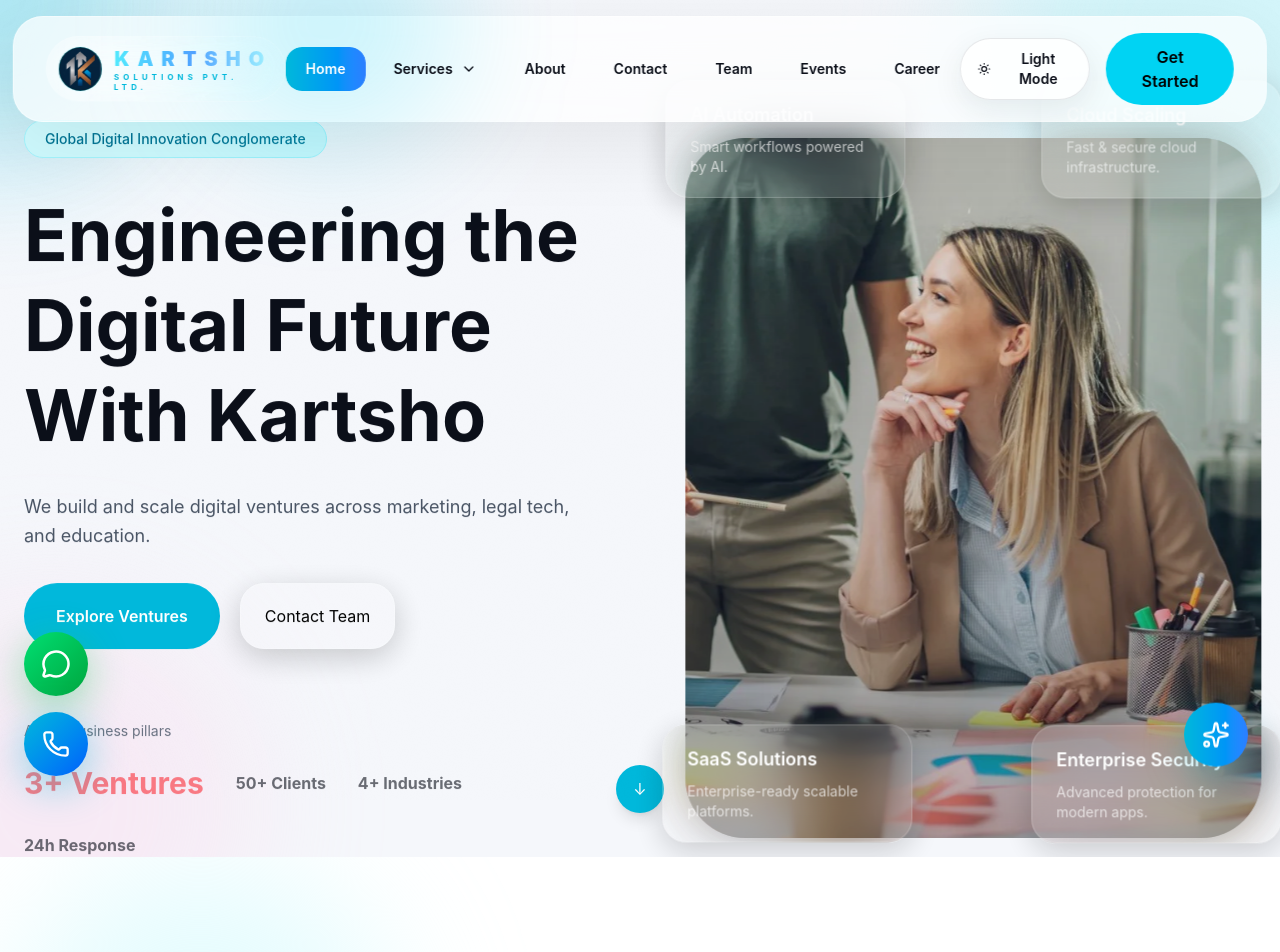
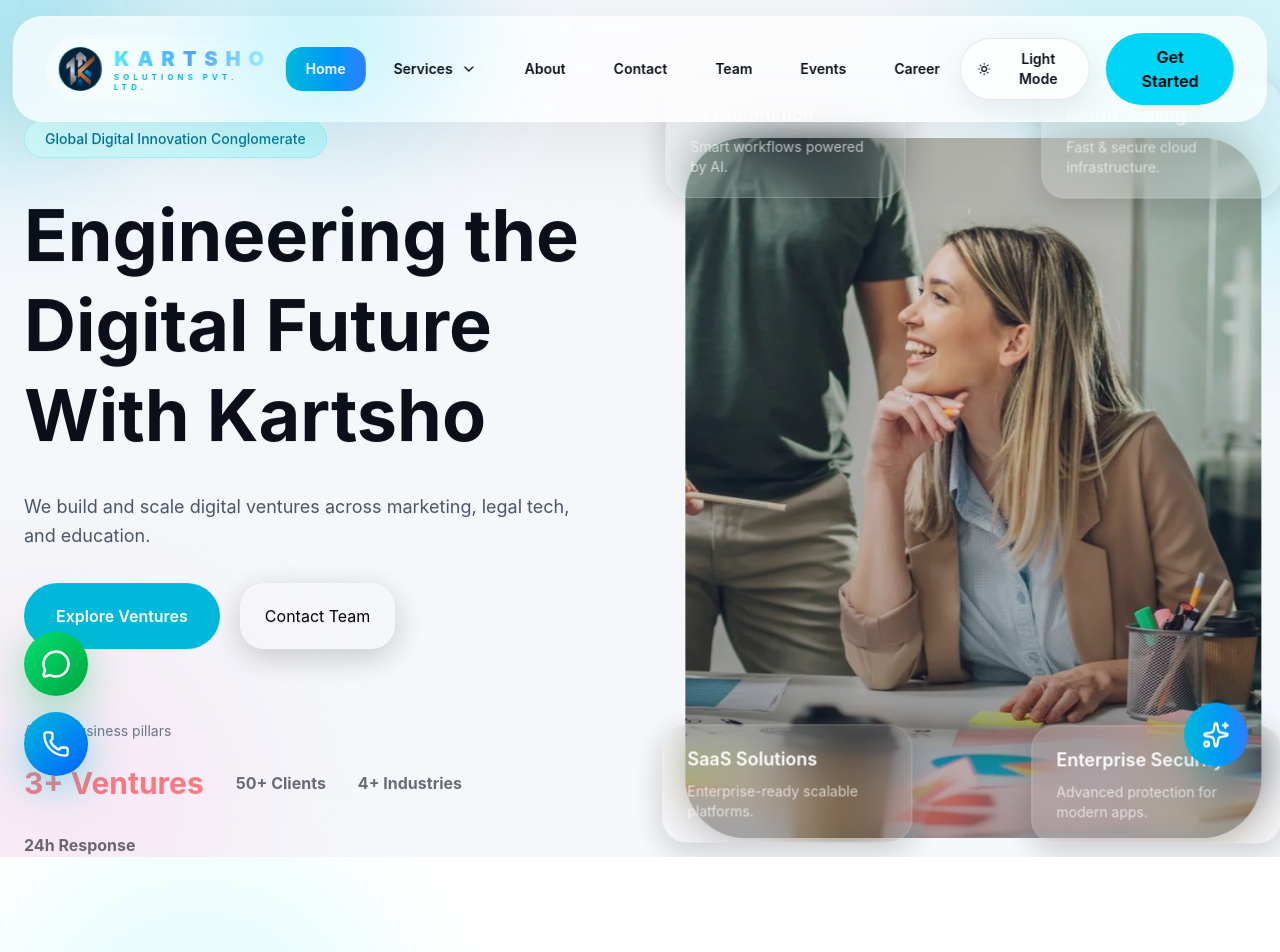
Before and after one commit to kartsho/kartshowebsiterenew, a React (Vite) app: page / in a window 1280 px wide. Shown: the top 952 px of the page. Built offline with nearby package versions, Linux system fonts and the light colour scheme.

Commit message:
i fix mobile view

```diff
--- a/src/pages/Home/sections/Hero.jsx
+++ b/src/pages/Home/sections/Hero.jsx
@@ -493,31 +493,7 @@
 
       {/* ================= SCROLL INDICATOR ================= */}
 
-      <div
-        className="
-        absolute
-        bottom-8
-        left-1/2
-        -translate-x-1/2
-        animate-bounce
-      "
-      >
-        <div
-          className="
-          w-12
-          h-12
-          rounded-full
-          bg-cyan-500
-          flex
-          items-center
-          justify-center
-          text-white
-          shadow-lg
-        "
-        >
-          ↓
-        </div>
-      </div>
+
     </section>
   );
 };
```
